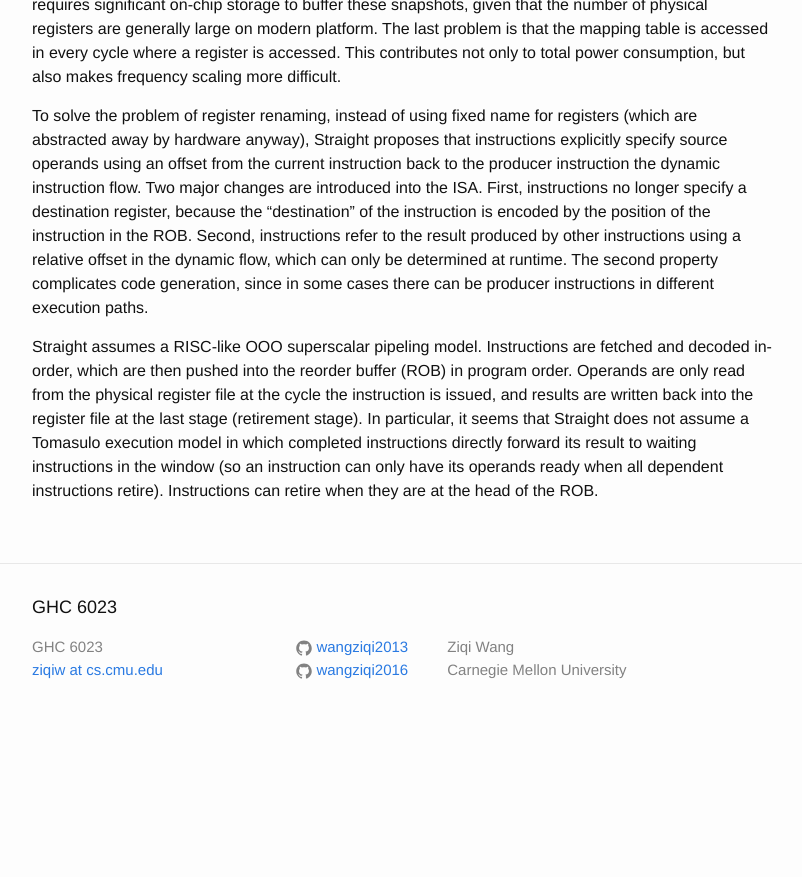
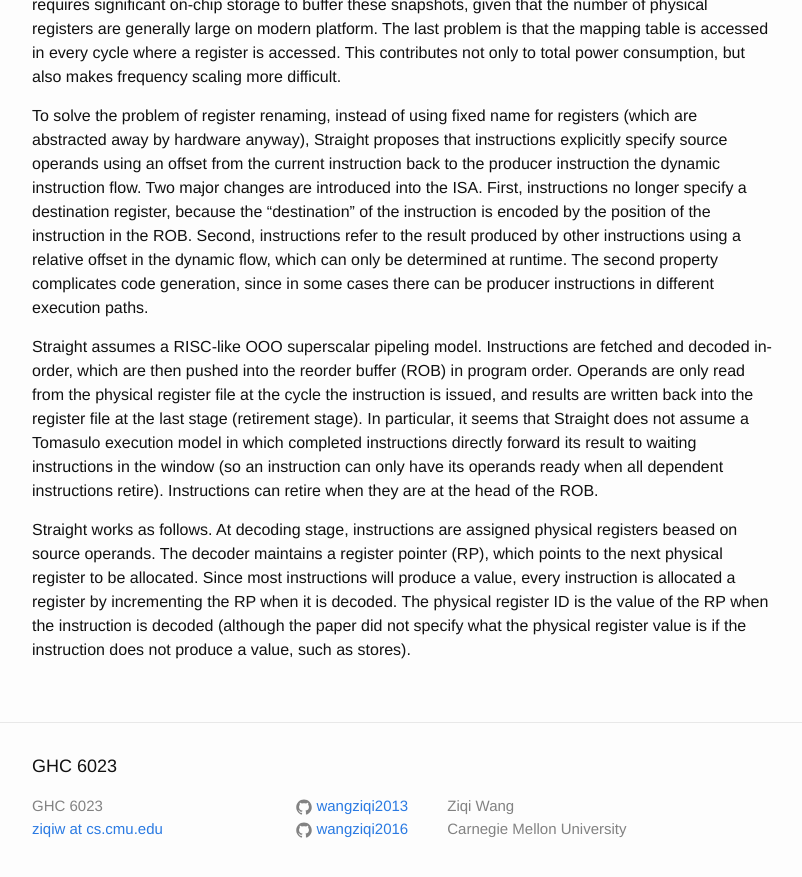
Before and after one commit to wangziqi2013/wangziqi2013.github.io, a Jekyll site: the page built from _posts/2019-08-15-straight.markdown, in a window 1280 px wide and 900 px high, scrolled down 1362 px. Shown: the top 877 px of the window, without its empty margins (238-1040 px from the left). Built offline with Jekyll 4.4.1, drawn with Linux system fonts in a browser that asks for light colours; our own code applies the rules of GitHub Pages for plain Markdown files; before the commit the page ends 2103 px from its top, so only the background shows below that.

Commit message:
Adding RP

```diff
--- a/_posts/2019-08-15-straight.markdown
+++ b/_posts/2019-08-15-straight.markdown
@@ -75,3 +75,9 @@ the instruction is issued, and results are written back into the register file a
 particular, it seems that Straight does not assume a Tomasulo execution model in which completed instructions directly
 forward its result to waiting instructions in the window (so an instruction can only have its operands ready when all dependent
 instructions retire). Instructions can retire when they are at the head of the ROB.
+
+Straight works as follows. At decoding stage, instructions are assigned physical registers beased on source operands.
+The decoder maintains a register pointer (RP), which points to the next physical register to be allocated. Since
+most instructions will produce a value, every instruction is allocated a register by incrementing the RP when it is decoded.
+The physical register ID is the value of the RP when the instruction is decoded (although the paper did not specify
+what the physical register value is if the instruction does not produce a value, such as stores).
```
